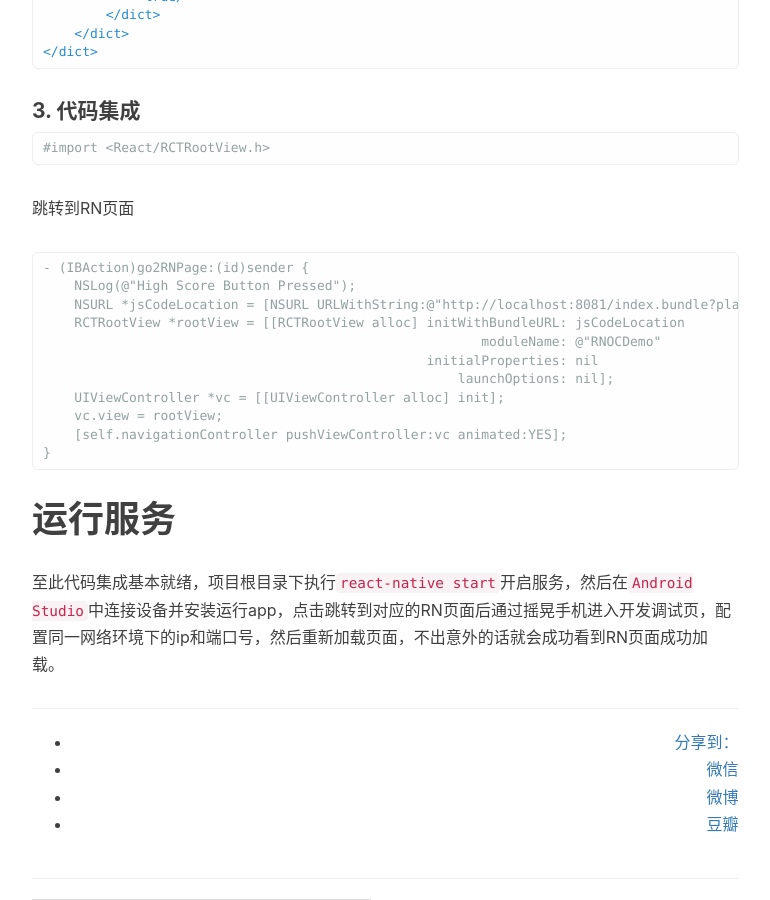
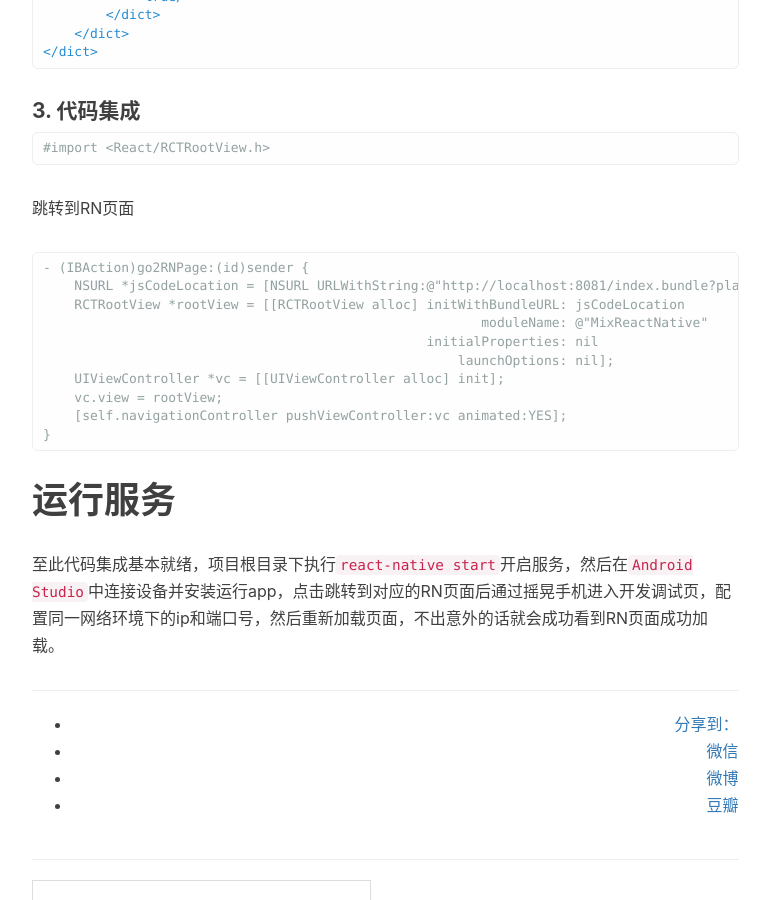
Before and after one commit to zoeice/zoeice.github.io, a Jekyll site: the page built from _posts/2017-12-12-reactnative-android-install.markdown, in a window 1280 px wide and 900 px high, scrolled down 8295 px. Shown: the whole window, without its empty margins (233-1003 px from the left). Built offline with Jekyll 4.4.1, drawn with Linux system fonts in a browser that asks for light colours; nearby versions of some CDN libraries; comment, search, counter and statistics services are not loaded; some of the changed text lies outside the part shown.

Commit message:
no message

````diff
--- a/_posts/2017-12-12-reactnative-android-install.markdown
+++ b/_posts/2017-12-12-reactnative-android-install.markdown
@@ -360,10 +361,9 @@ pod install
 跳转到RN页面
 ```
 - (IBAction)go2RNPage:(id)sender {
-    NSLog(@"High Score Button Pressed");
     NSURL *jsCodeLocation = [NSURL URLWithString:@"http://localhost:8081/index.bundle?platform=ios"];
     RCTRootView *rootView = [[RCTRootView alloc] initWithBundleURL: jsCodeLocation
-                                                        moduleName: @"RNOCDemo"
+                                                        moduleName: @"MixReactNative"
                                                  initialProperties: nil
                                                      launchOptions: nil];
     UIViewController *vc = [[UIViewController alloc] init];
````
Also changed, not shown: other parts of _posts/2017-12-12-reactnative-android-install.markdown (+2 -1 lines).
